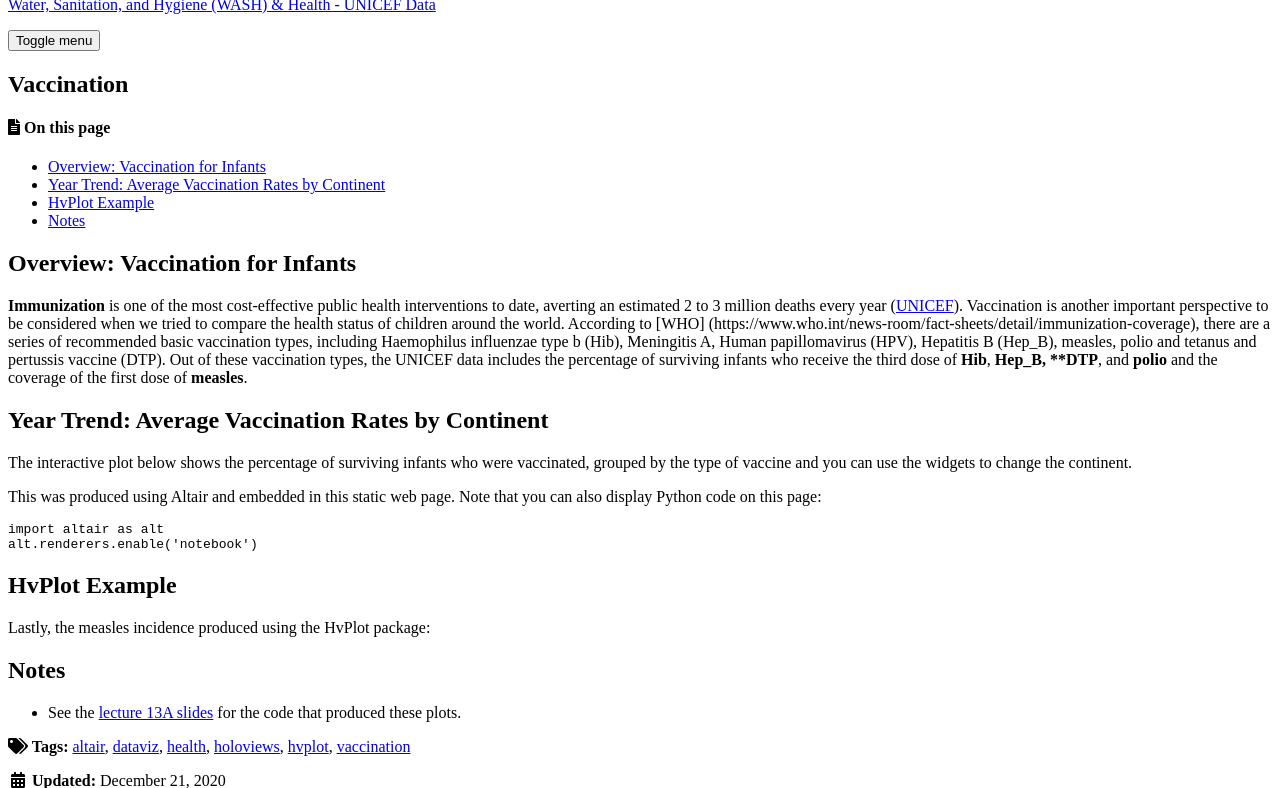
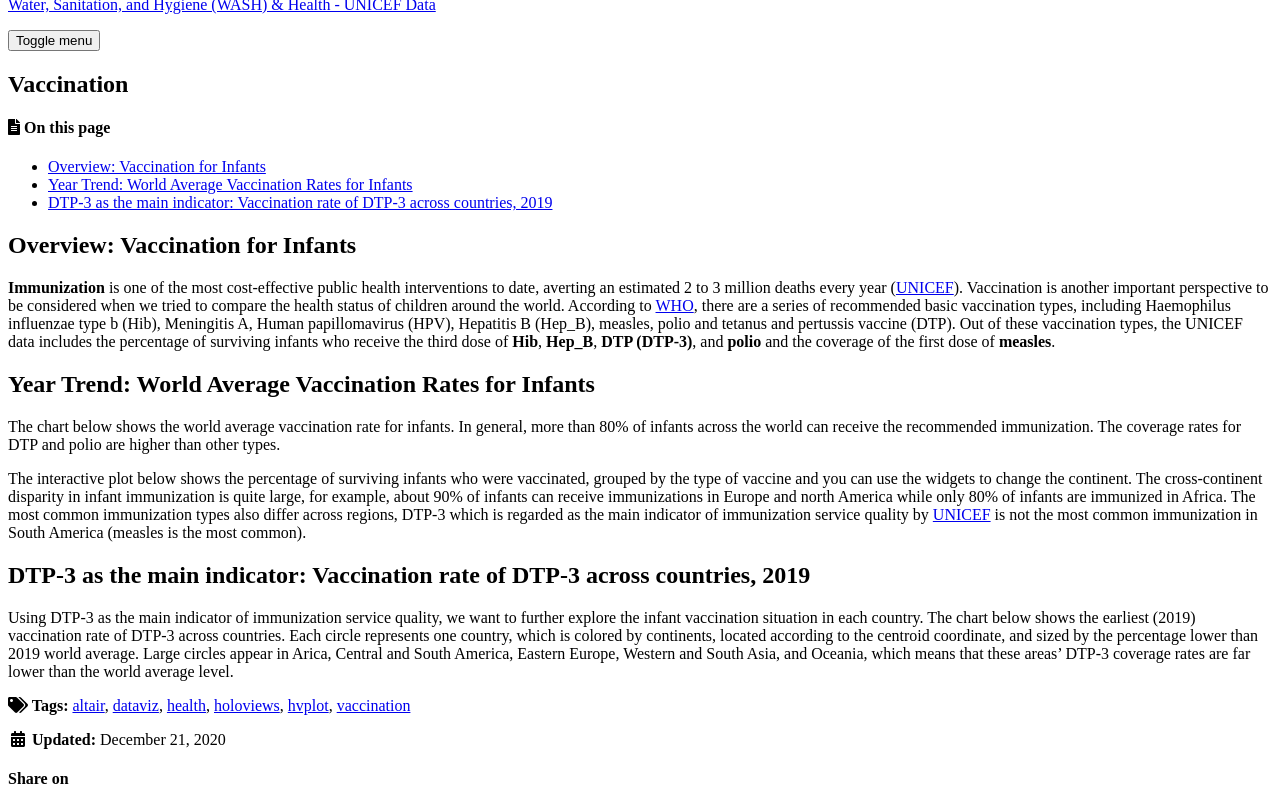
Before and after one commit to RoujiaChen/jiayi_roujia_FP, a Jekyll site: the page built from _posts/2020-12-21-c-vaccination.md, in a window 1280 px wide and 900 px high, cut to the strip 112-900 px from the top of the window. Built offline with Jekyll 4.4.1, drawn with Linux system fonts in a browser that asks for light colours; cached includes are drawn as plain includes; nearby versions of some CDN libraries.

Commit message:
Update 2020-12-21-c-vaccination.md

````diff
--- a/_posts/2020-12-21-c-vaccination.md
+++ b/_posts/2020-12-21-c-vaccination.md
@@ -13,30 +13,21 @@ toc: true
 toc_sticky: true
 ---
 ## Overview: Vaccination for Infants
-**Immunization** is one of the most cost-effective public health interventions to date, averting an estimated 2 to 3 million deaths every year ([UNICEF](https://data.unicef.org/topic/child-health/immunization/)). Vaccination is another important perspective to be considered when we tried to compare the health status of children around the world. According to [WHO] (https://www.who.int/news-room/fact-sheets/detail/immunization-coverage), there are a series of recommended basic vaccination types, including Haemophilus influenzae type b (Hib), Meningitis A, Human papillomavirus (HPV), Hepatitis B (Hep_B), measles, polio and tetanus and pertussis vaccine (DTP). Out of these vaccination types, the UNICEF data includes the percentage of surviving infants who receive the third dose of **Hib**, **Hep_B, **DTP**, and **polio** and the coverage of the first dose of **measles**.
+**Immunization** is one of the most cost-effective public health interventions to date, averting an estimated 2 to 3 million deaths every year ([UNICEF](https://data.unicef.org/topic/child-health/immunization/)). Vaccination is another important perspective to be considered when we tried to compare the health status of children around the world. According to [WHO](https://www.who.int/news-room/fact-sheets/detail/immunization-coverage), there are a series of recommended basic vaccination types, including Haemophilus influenzae type b (Hib), Meningitis A, Human papillomavirus (HPV), Hepatitis B (Hep_B), measles, polio and tetanus and pertussis vaccine (DTP). Out of these vaccination types, the UNICEF data includes the percentage of surviving infants who receive the third dose of **Hib**, **Hep_B**, **DTP (DTP-3)**, and **polio** and the coverage of the first dose of **measles**.
 
-## Year Trend: Average Vaccination Rates by Continent
+## Year Trend: World Average Vaccination Rates for Infants
 
-The interactive plot below shows the percentage of surviving infants who were vaccinated, grouped by the type of vaccine and you can use the widgets to change the continent.
+The chart below shows the world average vaccination rate for infants. In general, more than 80% of infants across the world can receive the recommended immunization. The coverage rates for DTP and polio are higher than other types.
+
+<div id="hv-chart-2"></div>
+
+The interactive plot below shows the percentage of surviving infants who were vaccinated, grouped by the type of vaccine and you can use the widgets to change the continent. The cross-continent disparity in infant immunization is quite large, for example, about 90% of infants can receive immunizations in Europe and north America while only 80% of infants are immunized in Africa. The most common immunization types also differ across regions, DTP-3 which is regarded as the main indicator of immunization service quality by [UNICEF](https://data.unicef.org/topic/child-health/immunization/) is not the most common immunization in South America (measles is the most common).
 
 <div id="hv-chart-1"></div>
 
-<div id="hv-chart-2"></div>
 
+## DTP-3 as the main indicator: Vaccination rate of DTP-3 across countries, 2019
 
-This was produced using Altair and embedded in this static web page. Note that you can also display Python code on this page:
+Using DTP-3 as the main indicator of immunization service quality, we want to further explore the infant vaccination situation in each country. The chart below shows the earliest (2019) vaccination rate of DTP-3 across countries. Each circle represents one country, which is colored by continents, located according to the centroid coordinate, and sized by the percentage lower than 2019 world average. Large circles appear in Arica, Central and South America, Eastern Europe, Western and South Asia, and Oceania, which means that these areas' DTP-3 coverage rates are far lower than the world average level.
 
-```python
-import altair as alt
-alt.renderers.enable('notebook')
-```
-
-## HvPlot Example
-
-Lastly, the measles incidence produced using the HvPlot package:
-
-<div id="hv-chart-1"></div>
-
-## Notes
-
-- See the [lecture 13A slides](https://github.com/MUSA-550-Fall-2020/week-13/blob/master/lecture-13A.ipynb) for the code that produced these plots.
+<div id="altair-chart-1"></div>
````
